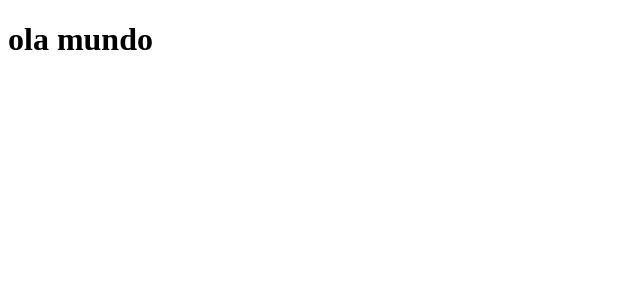
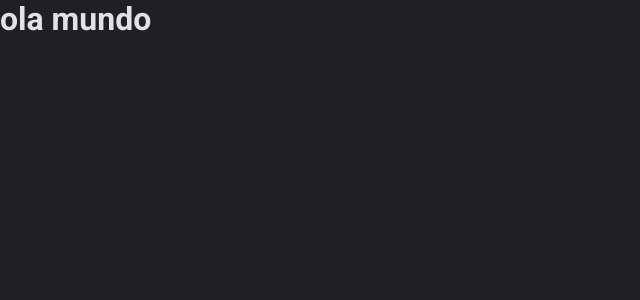
Before and after one commit to paulomachava/dt_money_01, a React (Vite) app: page / in a window 1280 px wide. Shown: the top 300 px of the page, without its empty margins (0-640 px from the left). Built offline with nearby package versions, Linux system fonts and the light colour scheme.

Commit message:
installing styled components

```diff
--- a/index.html
+++ b/index.html
@@ -2,8 +2,12 @@
 <html lang="en">
   <head>
     <meta charset="UTF-8" />
-    <link rel="icon" type="image/svg+xml" href="/vite.svg" />
+    <link rel="preconnect" href="https://fonts.googleapis.com"/>
+    <link rel="preconnect" href="https://fonts.gstatic.com" crossorigin/>
     <meta name="viewport" content="width=device-width, initial-scale=1.0" />
+    <link
+      href="https://fonts.googleapis.com/css2?family=Roboto:ital,wght@0,100..900;1,100..900&display=swap"
+      rel="stylesheet"/>
     <title>DT Money</title>
   </head>
   <body>
--- a/package.json
+++ b/package.json
@@ -11,12 +11,14 @@
   },
   "dependencies": {
     "react": "^19.0.0",
-    "react-dom": "^19.0.0"
+    "react-dom": "^19.0.0",
+    "styled-components": "^6.1.15"
   },
   "devDependencies": {
     "@eslint/js": "^9.21.0",
     "@types/react": "^19.0.10",
     "@types/react-dom": "^19.0.4",
+    "@types/styled-components": "^5.1.34",
     "@vitejs/plugin-react": "^4.3.4",
     "eslint": "^9.21.0",
     "eslint-plugin-react-hooks": "^5.1.0",
--- a/src/App.tsx
+++ b/src/App.tsx
@@ -1,9 +1,16 @@
+import { ThemeProvider } from "styled-components"
+import { defaultTheme } from "./styles/themes/default"
+import { GlobalStyle } from "./styles/global"
 
 export function App() {
 
   return (
-    <div>
+    <ThemeProvider theme={defaultTheme}>
+      <GlobalStyle/>
+
+
          <h1> ola mundo</h1>
-    </div>
+
+    </ThemeProvider>
   )
 }
--- /dev/null
+++ b/src/styles/global.ts
@@ -0,0 +1,27 @@
+import { createGlobalStyle } from "styled-components";
+
+
+export const GlobalStyle = createGlobalStyle`
+*{
+    margin: 0;
+    padding: 0;
+    box-sizing: border-box;
+
+}
+
+:focus{
+        outline: 0;
+        box-shadow: 0 0 0 2px ${props => props.theme['green-500']};
+    }
+
+body{
+    background-color: ${props =>props.theme['gray-800']};
+    color: ${props=>props.theme['gray-100']};
+    -webkit-font-smoothing:antialiased;
+}
+
+body, input,textarea , button {
+           font: 400 1rem Roboto, sans-serif;
+}
+
+`
--- /dev/null
+++ b/src/styles/themes/default.ts
@@ -0,0 +1,20 @@
+export const defaultTheme = {
+    white: '#fff',
+
+    'gray-100': '#E1E1E6',
+    'gray-300': '#C4C4CC',
+    'gray-400': '#8D8D99',
+    'gray-500': '#7C7C8A',
+    'gray-600': '#323238',
+    'gray-700': '#29292E',
+    'gray-800': '#202024',
+    'gray-900': '#121214',
+
+    'green-300': '#00B37E',
+    'green-500': '#00875F',
+    'green-700': '#015F43',
+
+    'red-300': '#F75A68',
+    'red-500': '#AB222E',
+    'red-700': '#7A1921',
+  } as const
```
Also changed, not shown: src/@types/styled.d.ts (added, +11 -0 lines), 1 other file (tests, documents, lock files or other folders).
